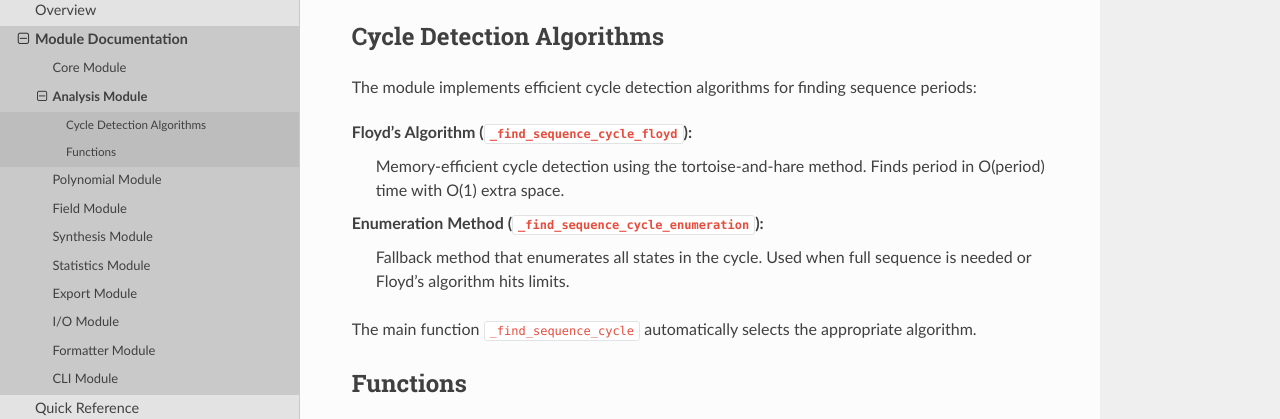
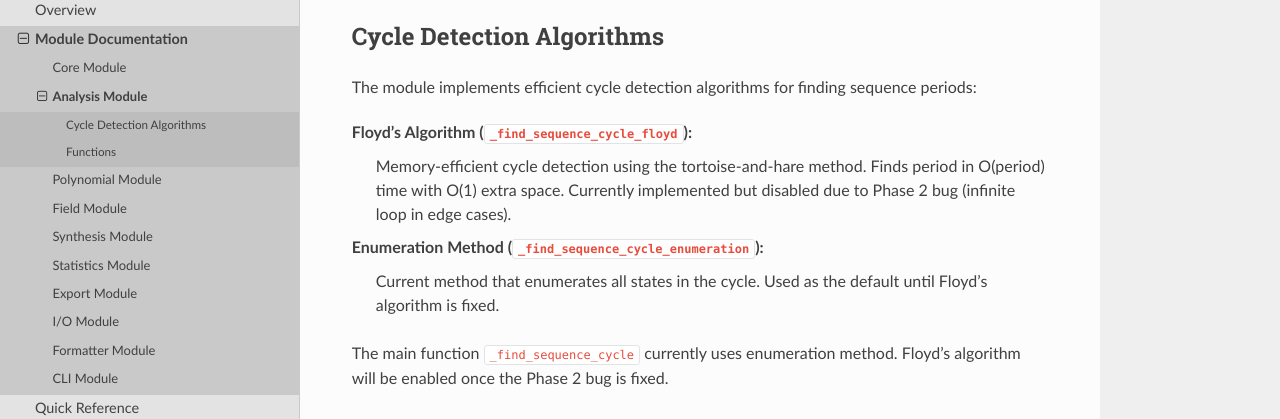
Before and after one commit to mkhellat/lfsr-seq, a Sphinx documentation site: the page built from docs/api/analysis.rst, in a window 1280 px wide and 900 px high, cut to the strip 336-755 px from the top of the window. Built offline with Sphinx 7.4.7 and the Read the Docs theme 3.1.0, drawn with Linux system fonts in a browser that asks for light colours.

Commit message:
docs: Update documentation to reflect Floyd algorithm status
- Updated mathematical background to note Floyd's algorithm is implemented but disabled
- Updated API documentation to explain current enumeration method usage
- Updated README and user guide to reflect implementation status
- Clarified that Floyd's algorithm will be enabled once Phase 2 bug is fixed

Documentation now accurately reflects that:
- Floyd's algorithm is implemented but has a Phase 2 infinite loop bug
- Enumeration method is currently used as the default
- Floyd's algorithm will be enabled after bug fix

```diff
--- a/docs/api/analysis.rst
+++ b/docs/api/analysis.rst
@@ -17,12 +17,14 @@ The module implements efficient cycle detection algorithms for finding sequence
 **Floyd's Algorithm** (``_find_sequence_cycle_floyd``):
    Memory-efficient cycle detection using the tortoise-and-hare method.
    Finds period in O(period) time with O(1) extra space.
+   Currently implemented but disabled due to Phase 2 bug (infinite loop in edge cases).
 
 **Enumeration Method** (``_find_sequence_cycle_enumeration``):
-   Fallback method that enumerates all states in the cycle.
-   Used when full sequence is needed or Floyd's algorithm hits limits.
+   Current method that enumerates all states in the cycle.
+   Used as the default until Floyd's algorithm is fixed.
 
-The main function ``_find_sequence_cycle`` automatically selects the appropriate algorithm.
+The main function ``_find_sequence_cycle`` currently uses enumeration method.
+Floyd's algorithm will be enabled once the Phase 2 bug is fixed.
 
 Functions
 ---------
--- a/docs/mathematical_background.rst
+++ b/docs/mathematical_background.rst
@@ -398,7 +398,7 @@ Phase 1: Tortoise and hare start at :math:`S_0`:
 Phase 2: Reset tortoise, move both one step:
 * Find the period by counting steps until they meet again
 
-**Implementation Note**: The tool uses Floyd's algorithm by default, with automatic fallback to enumeration for safety or when the full sequence is needed for output formatting.
+**Implementation Note**: The tool currently uses enumeration method. Floyd's algorithm is implemented but temporarily disabled due to a Phase 2 bug that causes infinite loops in certain edge cases. Once fixed, it will be enabled by default with automatic fallback to enumeration for safety.
 
 Polynomial Factorization and Factor Orders
 ------------------------------------------
```
Also changed, not shown: README.md (+1 -1 lines), docs/user_guide.rst (+4 -4 lines).
